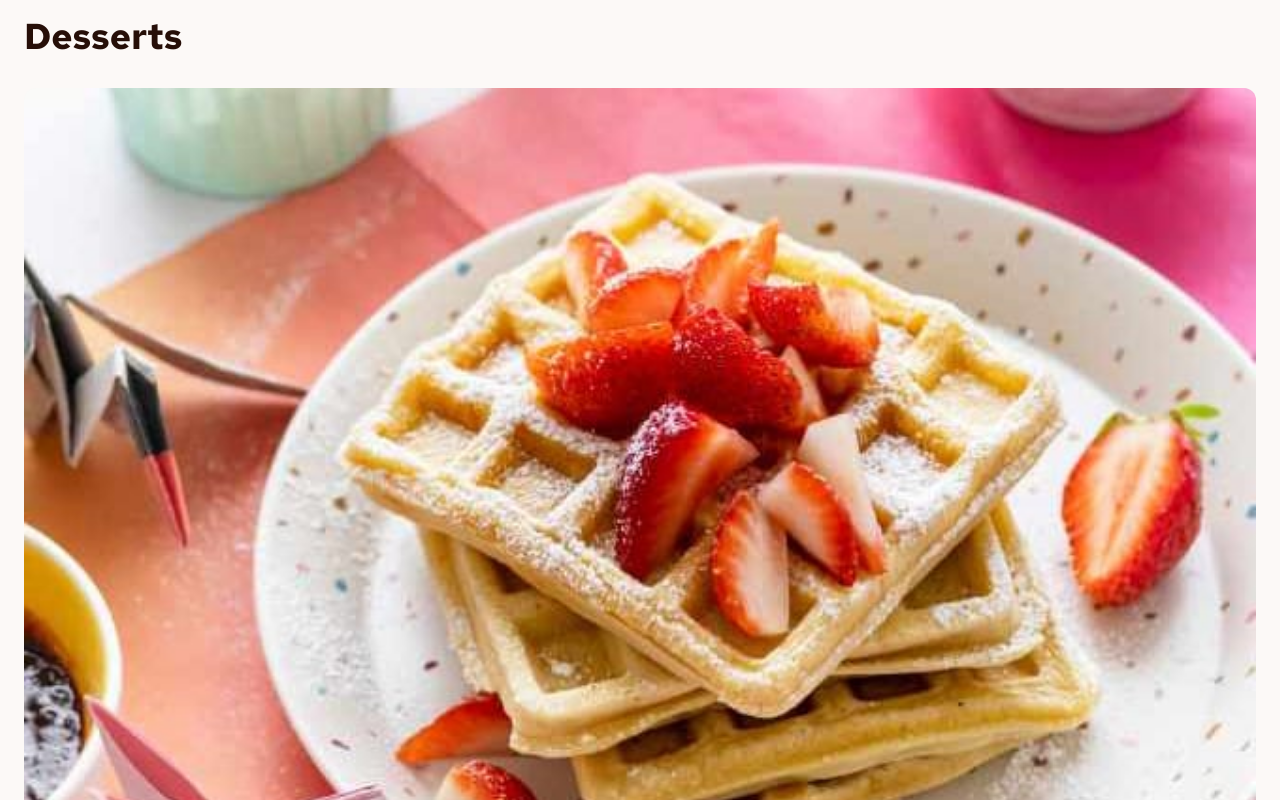
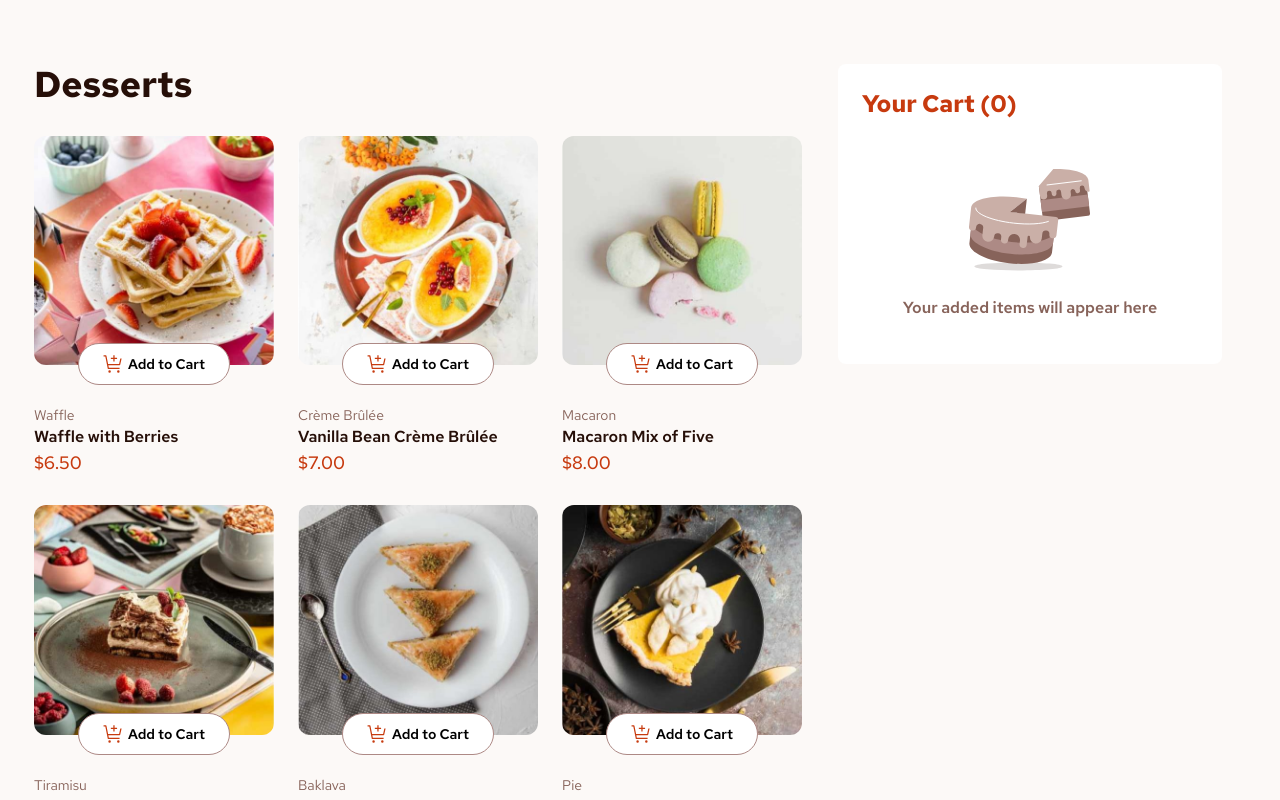
Before and after one commit to Apibun/react-cafe, a React (Vite) app: page / in a window 1280 px wide. Shown: the top 800 px of the page. Built offline with nearby package versions, Linux system fonts and the light colour scheme.

Commit message:
create product component, add responsive code for laptops & desktop

```diff
--- a/src/App.jsx
+++ b/src/App.jsx
@@ -1,15 +1,24 @@
+import { products } from './constants'
 import Product from './components/Product'
 import Cart from './components/Cart'
 
 const App = () => {
   return (
     <>
-      <div className="w-full">
-        <div className="text-4xl font-bold mx-6 my-4 text-primary-900">
-          Desserts
+      <div className="w-full lg:mx-auto md:py-10 xl:max-w-[1280px]">
+        <div className="lg:flex justify-center items-start px-6 xl:px-0">
+          <div>
+            <div className="my-4 lg:mt-6 text-4xl font-bold text-primary-900">
+              Desserts
+            </div>
+            <div className="grid grid-cols-1 md:grid-cols-3">
+              {products.map((product) => (
+                <Product key={product.name} product={product} />
+              ))}
+            </div>
+          </div>
+          <Cart />
         </div>
-        <Product />
-        <Cart />
       </div>
     </>
   )
--- a/src/components/Cart.jsx
+++ b/src/components/Cart.jsx
@@ -25,9 +25,9 @@ const Cart = () => {
   }
 
   return (
-    <div className="m-6 p-6 bg-white rounded-lg">
-      <div className="mb-2 text-red text-2xl font-bold">
-        Your Cart ({orderAmount})
+    <div className="xl:w-96 m-6 lg:ml-3 p-6 bg-white rounded-lg">
+      <div className="mb-3 text-red text-2xl font-bold">
+        Your Cart {`(${orderAmount})`}
       </div>
       {cart.length > 0 ? (
         <div className="divide-y divide-gray-100">
@@ -63,14 +63,13 @@ const Cart = () => {
               </div>
             )
           })}
-          <div className="pt-5">
-            <div className="flex justify-between items-center">
+          <div className="flex justify-between items-center py-6">
             <p className="text-primary-900 text-sm">Order Total</p>
             <div className="text-xl font-bold">
               {currencyFormatter.format(sumPrice)}
             </div>
           </div>
-            <div className="flex justify-center gap-x-2 py-3 my-4 rounded-lg bg-primary-50">
+          <div className="flex justify-center gap-x-2 py-3 mb-4 rounded-lg bg-primary-50">
             <img src={carbonNeutralIcon} alt="carbon neutral icon" />
             <span className="text-primary-900 text-sm">
               This is a <span className="font-semibold">carbon-neutral</span>{' '}
@@ -84,17 +83,18 @@ const Cart = () => {
             <span className="font-semibold">Confirm Order</span>
           </button>
         </div>
+      ) : (
+        <div className="flex flex-col items-center py-5">
+          <div className="mt-1 mb-3">
+            <img src={emptyCartImg} alt="empty cart image" />
           </div>
-      ) : (
-        <div className="flex flex-col items-center">
-          <img src={emptyCartImg} alt="empty cart image" />
           <p className="text-primary-500 font-semibold">
             Your added items will appear here
           </p>
         </div>
       )}
       <ConfirmOrderModal isShowModal={showModal}>
-        <div className="px-5 py-2 my-7 rounded-lg bg-primary-50 divide-y">
+        <div className="px-5 pt-2 my-7 rounded-lg bg-primary-50 divide-y">
           {cart.map((product) => (
             <div
               className="flex justify-between items-center py-4"
@@ -108,7 +108,7 @@ const Cart = () => {
                     alt="image thumbnail"
                   />
                 </div>
-                <div className="w-[9.5rem] text-sm leading-6">
+                <div className="w-[9.5rem] lg:w-auto text-sm leading-6">
                   <div className="font-semibold truncate">{product.name}</div>
                   <div className="flex gap-x-4">
                     <p className="text-red font-semibold">{`${product.quantity}x`}</p>
@@ -123,7 +123,7 @@ const Cart = () => {
               </div>
             </div>
           ))}
-          <div className="flex justify-between items-center pt-6 pb-4">
+          <div className="flex justify-between items-center py-6">
             <p className="text-sm text-primary-900">Order Total</p>
             <div className="text-xl font-bold">
               {currencyFormatter.format(sumPrice)}
--- a/src/components/ConfirmOrderModal.jsx
+++ b/src/components/ConfirmOrderModal.jsx
@@ -5,16 +5,18 @@ const ConfirmOrderModal = ({ isShowModal, children }) => {
   return (
     isShowModal && (
       //   backdrop
-      <div className="flex justify-center items-end fixed inset-0 transition-colors bg-black/70">
+      <div className="flex justify-center lg:items-center fixed inset-0 transition-colors bg-black/70">
         {/* modal */}
-        <div className="relative w-[22rem] max-h-[41rem] overflow-auto px-6 py-5 rounded-xl bg-white">
+        <div className="relative w-full lg:w-[30rem] xl:w-[35rem] lg:max-h-[41rem] overflow-auto px-6 lg:px-8 py-5 lg:py-8 mt-20 lg:mt-0 rounded-xl bg-white">
           <img
-            className="my-4"
+            className="my-4 lg:mt-2"
             src={confirmOrderIcon}
             alt="confirm order icon"
           />
           {/* modal-title */}
-          <div className="text-3xl font-bold max-w-60">Order Confirmed</div>
+          <div className="text-3xl lg:text-4xl font-bold max-w-60 lg:max-w-fit">
+            Order Confirmed
+          </div>
           <div className="mt-2 text-primary-500">
             we hope you enjoy your food!
           </div>
--- a/src/components/Product.jsx
+++ b/src/components/Product.jsx
@@ -1,4 +1,3 @@
-import { products } from '../constants'
 import addToCartIcon from '../assets/images/icon-add-to-cart.svg'
 import incrementIcon from '../assets/images/icon-increment-quantity.svg'
 import decrementIcon from '../assets/images/icon-decrement-quantity.svg'
@@ -6,20 +5,24 @@ import { currencyFormatter } from '../utils/currencyFormatter'
 import { useSelector, useDispatch } from 'react-redux'
 import { decrementProduct, incrementProduct } from '../reducers/cartSlice'
 
-const Product = () => {
+const Product = ({ product }) => {
   const cart = useSelector((state) => state.cart.items)
   const dispatch = useDispatch()
 
   return (
-    <div className="grid grid-row-1 mx-6">
-      {products.map((product) => (
-        <div className="mt-4" key={product.name}>
+    <div className="md:pr-6 md:pb-3 mt-4">
       <div className="flex justify-center relative">
+        <picture>
+          <source
+            media="(min-width: 1024px)"
+            srcSet={`${product.image.desktop}`}
+          />
           <img
-              className="w-full rounded-xl object-contain"
+            className="w-full lg:w-60 rounded-xl object-cover"
             src={product.image.mobile}
             alt={product.name}
           />
+        </picture>
         {cart.find((productCart) => productCart.name === product.name) ? (
           <div className="absolute -bottom-5 w-[9.5rem] px-6 py-2.5 rounded-3xl bg-red border border-primary-400">
             <div className="flex items-center justify-between">
@@ -28,9 +31,8 @@ const Product = () => {
               </button>
               <span className="text-white font-semibold">
                 {
-                      cart.find(
-                        (productCart) => productCart.name === product.name
-                      ).quantity
+                  cart.find((productCart) => productCart.name === product.name)
+                    .quantity
                 }
               </span>
               <button onClick={() => dispatch(incrementProduct(product))}>
@@ -50,7 +52,7 @@ const Product = () => {
           </button>
         )}
       </div>
-          <div className="mt-6 leading-6">
+      <div className="mt-6 lg:mt-10 leading-6">
         <p className="text-primary-500 text-sm">{product.category}</p>
         <p className="text-primary-900 font-semibold">{product.name}</p>
         <p className="text-red font-medium text-lg">
@@ -58,8 +60,6 @@ const Product = () => {
         </p>
       </div>
     </div>
-      ))}
-    </div>
   )
 }
 
```
Lines whose indentation alone changed are shown as unchanged.
